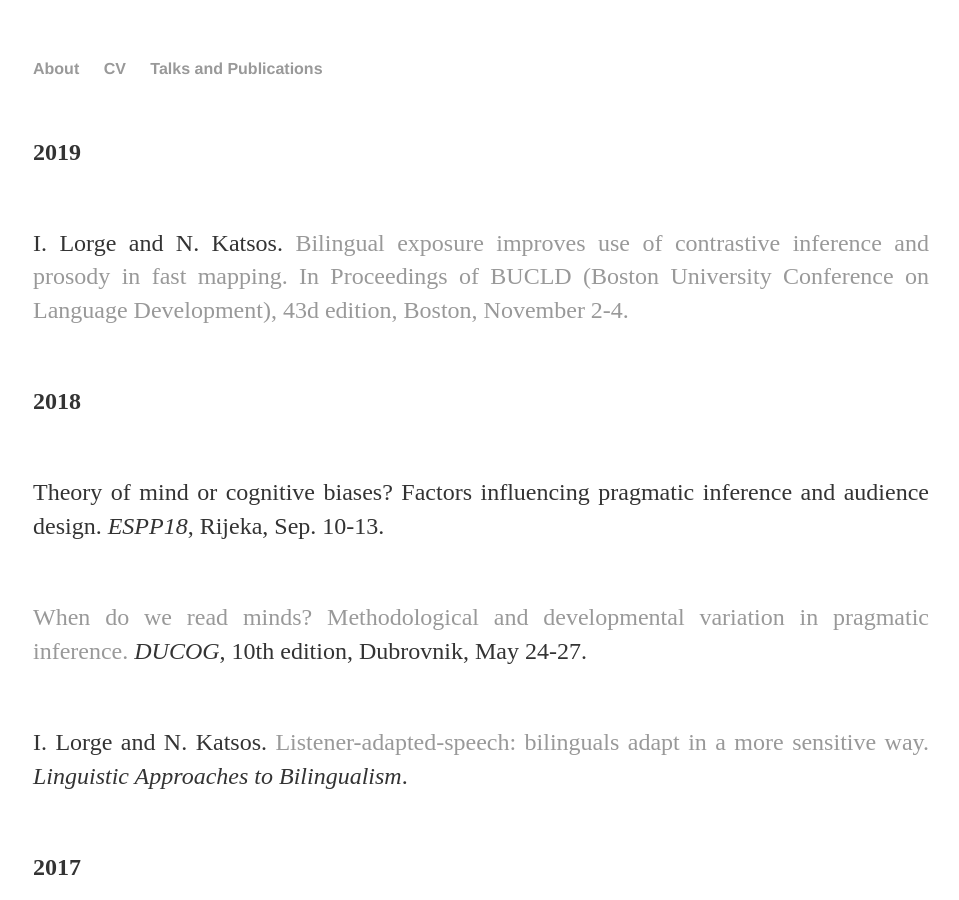
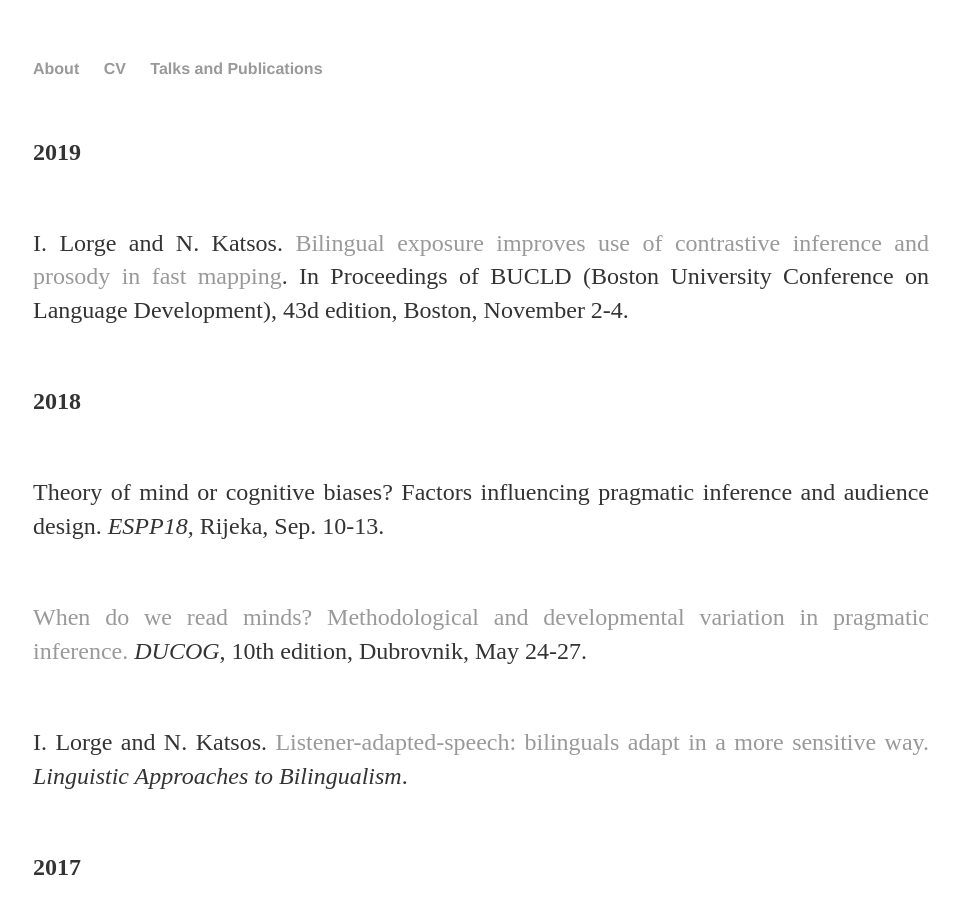
Before and after one commit to isabellelorge/isabellelorge.github.io, a Jekyll site: the page built from Publications.html, in a window 1280 px wide and 900 px high. Shown: the whole window, without its empty margins (159-1118 px from the left). Built offline with Jekyll 4.4.1, drawn with Linux system fonts in a browser that asks for light colours; part of the change alters nothing that is shown.

```diff
--- a/Publications.html
+++ b/Publications.html
@@ -18,7 +18,7 @@ title: Talks and publications
 <p><br>
 I. Lorge and N. Katsos. <a href ="http://www.lingref.com/bucld/43/BUCLD43-28.pdf">
 Bilingual exposure improves use of contrastive inference and
-prosody in fast mapping. In Proceedings of BUCLD (Boston University Conference on
+	prosody in fast mapping</a>. In Proceedings of BUCLD (Boston University Conference on
 Language Development), 43d edition, Boston, November 2-4.
 <br> </p>
 <p><br>
```
